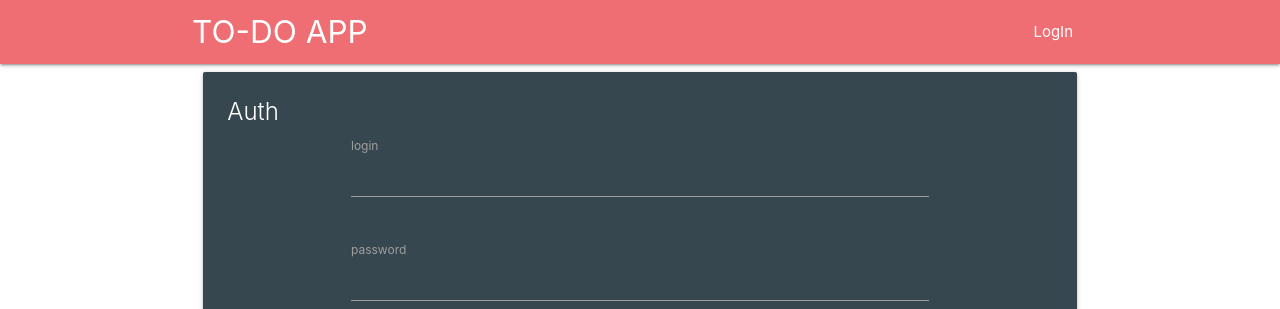
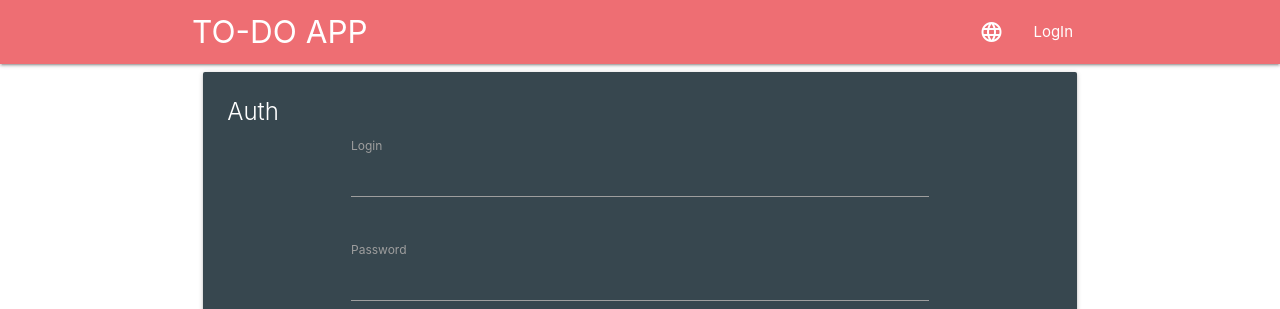
Before and after one commit to ADiksIT/todo-list, a React (Create React App) app: page /#/auth in a window 1280 px wide. Shown: the top 309 px of the page. Built offline with nearby package versions, Linux system fonts and the light colour scheme.

Commit message:
add multilanguage

```diff
--- a/package.json
+++ b/package.json
@@ -2,18 +2,19 @@
   "homepage": "https://ADiksIT.github.io/todo-list",
   "name": "todo-list-redux",
   "version": "0.1.0",
-
   "private": true,
   "dependencies": {
     "@testing-library/jest-dom": "^4.2.4",
     "@testing-library/react": "^9.5.0",
     "@testing-library/user-event": "^7.2.1",
+    "i18next": "^19.7.0",
     "node-sass": "^4.14.1",
     "prop-types": "^15.7.2",
     "react": "^16.13.1",
     "react-beautiful-dnd": "^13.0.0",
     "react-cookie": "^4.0.3",
     "react-dom": "^16.13.1",
+    "react-i18next": "^11.7.0",
     "react-redux": "^7.2.1",
     "react-redux-actions-hook": "^1.1.16",
     "react-router-dom": "^5.2.0",
--- a/src/App.js
+++ b/src/App.js
@@ -1,4 +1,4 @@
-import React, { useEffect } from 'react';
+import React, {Suspense, useEffect} from 'react';
 import { Switch, Route, HashRouter, Redirect } from 'react-router-dom';
 import { useDispatch, useSelector } from 'react-redux';
 import { addAllTodo } from './redux/actions/todos';
@@ -13,6 +13,7 @@ import { apiAddAllTodos, apiReplace} from './utils/http.actions';
 import { ErrorBoundary } from './utils/ErrorBoundary';
 import { userStatus} from "./redux/actions/user";
 
+const languageList = ['ru', 'en'];
 
 const App = () => {
   const { list, user } = useSelector(state => state);
@@ -25,7 +26,6 @@ const App = () => {
     const result = handleDragEnd({destination, source, list})
 
     dispatch(addAllTodo(result));
-
     if (user.auth) {
       request(apiReplace(user.id, destination.index, source.index));
     }
@@ -38,17 +38,17 @@ const App = () => {
         dispatch(addAllTodo(response));
         dispatch(userStatus());
       }
-
     };
     fetchData().catch(e => console.error(e))
   }, [user.status]);
 
 
   return (
+      <Suspense fallback='loading'>
         <HashRouter basename='/'>
           <main>
             <ErrorBoundary>
-          <NavBar />
+              <NavBar data={languageList}/>
               <div className="container">
                 <Switch>
                   <Route exact path="/">
@@ -68,6 +68,7 @@ const App = () => {
             </ErrorBoundary>
           </main>
         </HashRouter>
+      </Suspense>
   );
 };
 
--- a/src/components/Auth.jsx
+++ b/src/components/Auth.jsx
@@ -5,11 +5,14 @@ import { userChange, userStatus } from '../redux/actions/user';
 import { useHttp } from '../hooks/http.hook';
 import { apiRegisterUser } from '../utils/http.actions';
 import { Input } from "./Input";
+import {useTranslation} from "react-i18next";
 
 export const Modal = () => {
   const [login, setLogin] = useState('');
   const [password, setPassword] = useState('');
   const [status, setStatus] = useState(false);
+
+  const {t} = useTranslation('common');
 
   const dispatch = useDispatch();
 
@@ -20,7 +23,7 @@ export const Modal = () => {
   const authorize = async () => {
 
     if (login.trim() === '' || password.trim() === '') {
-      alert('Input should not be empty')
+      alert(t('auth.alert'))
       return
     }
 
@@ -35,22 +38,22 @@ export const Modal = () => {
     alert(response.errors);
   };
 
-  const inputHandle = ({target}) => target.name === 'login' ? setLogin(target.value.trim()) : setPassword(target.value.trim())
+  const inputHandle = ({target}) => target.name === t('auth.name_login') ? setLogin(target.value.trim()) : setPassword(target.value.trim())
 
   return (
     <div className="row">
       <div className="col s12 m12">
         <div className="card blue-grey darken-3 ">
           <div className="card-content white-text">
-            <span className="card-title">Auth</span>
+            <span className="card-title">{t('auth.title')}</span>
             <div className="container">
-              <Input onChange={inputHandle} value={login} name={'login'} className='validate'/>
-              <Input onChange={inputHandle} value={password} name={'password'} className='validate'/>
+              <Input onChange={inputHandle} value={login} name={t('auth.name_login')} className='validate'/>
+              <Input onChange={inputHandle} value={password} name={t('auth.name_password')} className='validate'/>
             </div>
           </div>
           <div className="card-action">
             {redirectAuth(status)}
-            <a onClick={() => authorize()}>Authorize</a>
+            <a onClick={() => authorize()}>{t('auth.btn')}</a>
           </div>
         </div>
       </div>
--- a/src/components/Form.jsx
+++ b/src/components/Form.jsx
@@ -1,15 +1,18 @@
 import React, { useState } from 'react';
 import { addTodo } from '../redux/actions/todos';
 import { useDispatch, useSelector } from 'react-redux';
+import { useTranslation } from "react-i18next";
 import { useHttp } from '../hooks/http.hook';
 import { apiAddTodo } from '../utils/http.actions';
-import {Input} from "./Input";
+import { Input} from "./Input";
 
 export const Form = () => {
   const [text, setText] = useState('');
 
   const { id, auth } = useSelector((state) => state.user);
   const dispatch = useDispatch();
+
+  const {t} = useTranslation('common');
 
   const { request } = useHttp();
 
@@ -18,7 +21,7 @@ export const Form = () => {
   const handlerSubmit = (e) => {
     e.preventDefault();
 
-    if (text.trim().length < 5) return alert('Todo must have at least five symbols')
+    if (text.trim().length < 5) return alert(t('form.alert'))
 
     const newTodo = {
       text: text.trim(),
@@ -39,14 +42,14 @@ export const Form = () => {
       <form action="submit" onSubmit={handlerSubmit}>
         <div className="file-field input-field">
           <button className="btn" type="submit">
-            <span>Add</span>
+            <span>{t('form.btn')}</span>
           </button>
           <div className="file-path-wrapper">
             <Input
-                name='Todo'
+                name={t('form.label')}
                 value={text}
                 onChange={handlerInput}
-                placeholder='Add your todo (min 5 symbols)'
+                placeholder={t('form.placeholder')}
                 className='file-path validate'
             />
           </div>
--- a/src/components/NavBar.jsx
+++ b/src/components/NavBar.jsx
@@ -1,12 +1,18 @@
-import React from "react";
+import React, {useState} from "react";
 import { Link } from "react-router-dom";
 import { useDispatch, useSelector } from "react-redux";
 import { userLogout } from "../redux/actions/user";
 import { clearTodo } from "../redux/actions/todos";
+import PropTypes from 'prop-types';
+import { useTranslation } from "react-i18next";
 
-export const NavBar = () => {
+export const NavBar = ({data}) => {
+  const [score, setScore] = useState(0)
+
   const { user } = useSelector(state => state.user)
   const dispatch = useDispatch()
+
+  const {t, i18n} = useTranslation('common');
 
   const logOutHandle = () => {
     if (user) {
@@ -15,19 +21,34 @@ export const NavBar = () => {
     }
   }
 
+  //so happened
+  const languageHandle = () => {
+    setScore(score + 1)
+    if (score >= data.length - 1) setScore(0)
+    i18n.changeLanguage(data[score]);
+  }
+
   return (
       <nav>
         <div className='nav-wrapper container'>
-          <a href="/" className="brand-logo">TO-DO APP</a>
+          <a href="/" className="brand-logo">{t('nav_bar.title')}</a>
           <ul id="nav-mobile" className="right">
+            <li onClick={() => languageHandle()}>
+              <a><i className="material-icons">language</i></a>
+            </li>
 
             {user ? <li><Link to='/'>{user}</Link></li> : ''}
 
             <li onClick={() => logOutHandle()}>
-              <Link to='/auth'>{user ? 'LogOut' : 'LogIn'}</Link>
+              <Link to='/auth'>{user ? t('nav_bar.btn_logOut') : t('nav_bar.btn_logIn') }</Link>
             </li>
+
           </ul>
         </div>
       </nav>
   )
 }
+
+NavBar.propTypes = {
+  data: PropTypes.array
+}
--- a/src/components/todo/Item.jsx
+++ b/src/components/todo/Item.jsx
@@ -10,7 +10,7 @@ import {
   apiDeleteTodo,
   apiChangeCompletedTodo,
 } from '../../utils/http.actions';
-import {GroupBtnTodo} from "./GroupBtnTodo";
+import { GroupBtnTodo } from "./GroupBtnTodo";
 
 export const Item = ({ todo, index }) => {
   const [text, setText] = useState(todo?.text ?? 'error text');
--- a/src/components/todo/List.jsx
+++ b/src/components/todo/List.jsx
@@ -2,9 +2,11 @@ import React from 'react';
 import { useSelector } from 'react-redux';
 import { Item } from './Item';
 import { Droppable } from 'react-beautiful-dnd';
+import {useTranslation} from "react-i18next";
 
 export const List = () => {
   const list = useSelector((state) => state.list);
+  const {t} = useTranslation('common');
 
   return (
     <Droppable droppableId={Date.now().toString()}>
@@ -17,7 +19,7 @@ export const List = () => {
           {list?.length ? (
             list.map((todo, i) => <Item index={i} todo={todo} key={todo?.id || i} />)
           ) : (
-            <h5>Your list clear</h5>
+            <h5>{t('list.clear_list')}</h5>
           )}
           {provided.placeholder}
         </ul>
--- a/src/index.js
+++ b/src/index.js
@@ -6,6 +6,10 @@ import { rootReducer } from "./redux/reducers/rootReducer";
 import { Provider } from "react-redux";
 import App from './App';
 import {load, save} from "./utils/storage";
+import i18next from "i18next";
+import {I18nextProvider} from "react-i18next";
+import common_en from './translations/en/common.json';
+import common_ru from './translations/ru/common.json';
 
 const persistedState = load();
 
@@ -20,9 +24,24 @@ if (process.env.NODE_ENV === 'development') {
 
 store.subscribe(() => save(store.getState()))
 
+i18next.init({
+  interpolation: { escapeValue: false },
+  lng: 'en',
+  resources: {
+    en: {
+      common: common_en
+    },
+    ru: {
+      common: common_ru
+    },
+  },
+});
+
 ReactDOM.render(
   <Provider store={store}>
-    <App />
+    <I18nextProvider i18n={i18next}>
+      <App />
+    </I18nextProvider>
   </Provider>,
   document.getElementById('root')
 );
--- /dev/null
+++ b/src/translations/en/common.json
@@ -0,0 +1,23 @@
+{
+  "nav_bar": {
+    "title": "TO-DO APP",
+    "btn_logIn": "LogIn",
+    "btn_logOut": "LogOut"
+  },
+  "form": {
+    "btn": "Add",
+    "label": "Todo",
+    "placeholder": "Add your to-do (min 5 symbols)",
+    "alert": "Todo must have at least five symbols"
+  },
+  "list": {
+    "clear_list": "Your list clear"
+  },
+  "auth": {
+    "title": "Auth",
+    "name_login": "Login",
+    "name_password": "Password",
+    "btn": "Authorize",
+    "alert": "Input should not be empty"
+  }
+}
--- /dev/null
+++ b/src/translations/ru/common.json
@@ -0,0 +1,23 @@
+{
+  "nav_bar": {
+    "title": "Список дел",
+    "btn_logIn": "Вход",
+    "btn_logOut": "Выход"
+  },
+  "form": {
+    "btn": "Добавить",
+    "label": "Заметка",
+    "placeholder": "Добавте вашу заметку (минимум 5 символов)",
+    "alert": "Заметка должна иметь минимум: 5 символов"
+  },
+  "list": {
+    "clear_list": "Ваш список пуст"
+  },
+  "auth": {
+    "title": "Авторизация",
+    "name_login": "Логин",
+    "name_password": "Пароль",
+    "btn": "Авторизироваться",
+    "alert": "Поля ввода не могут быть пустыми"
+  }
+}
```
Also changed, not shown: 1 other file (tests, documents, lock files or other folders). Lines whose indentation alone changed are shown as unchanged.
